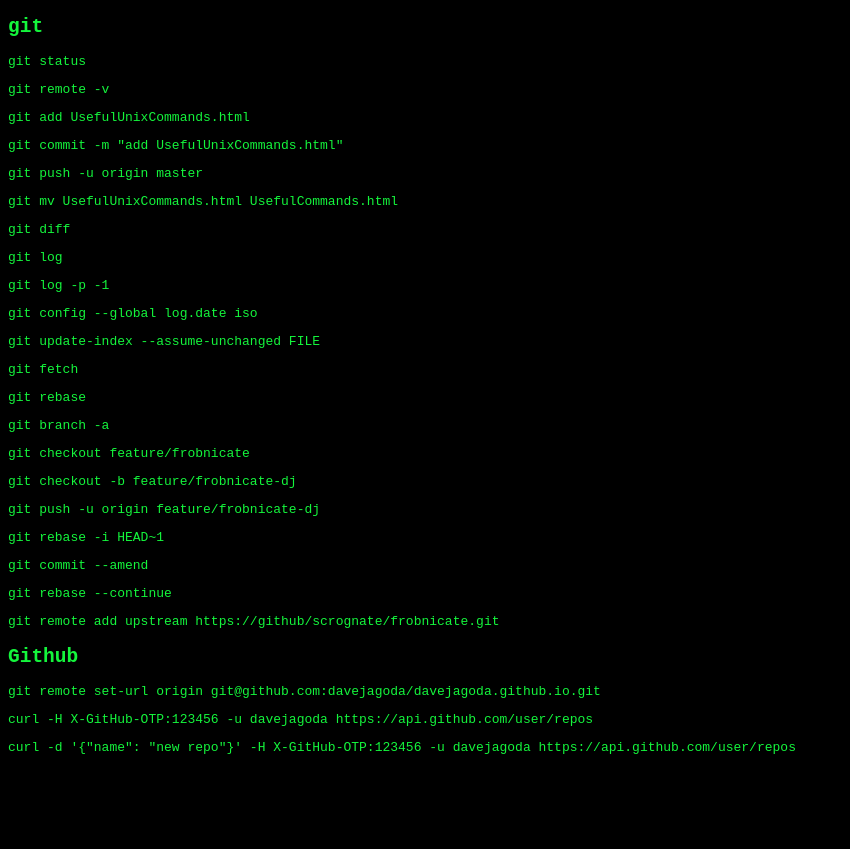
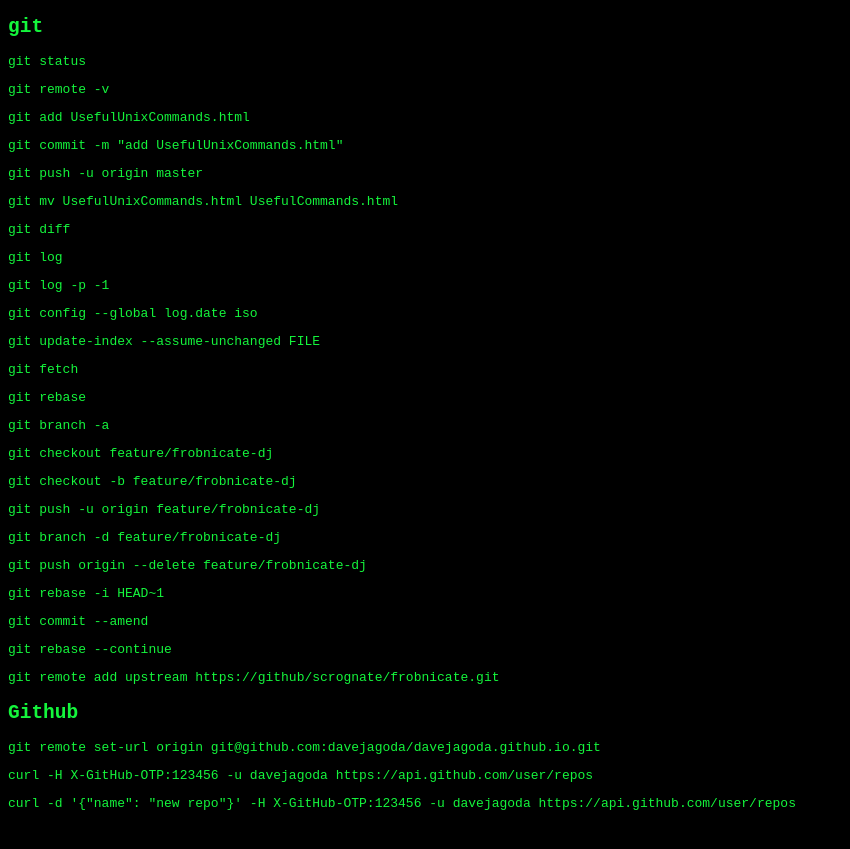
Before and after one commit to davejagoda/davejagoda.github.io, a Jekyll site: the page built from useful/useful_git_commands.md, in a window 1280 px wide. Shown: the top 849 px of the page, without its empty margins (0-850 px from the left). Built offline with Jekyll 4.4.1, drawn with Linux system fonts in a browser that asks for light colours.

Commit message:
Add branch delete commands to useful_git_commands.md

```diff
--- a/useful/useful_git_commands.md
+++ b/useful/useful_git_commands.md
@@ -34,11 +34,15 @@
 
 `git branch -a`
 
-`git checkout feature/frobnicate`
+`git checkout feature/frobnicate-dj`
 
 `git checkout -b feature/frobnicate-dj`
 
 `git push -u origin feature/frobnicate-dj`
+
+`git branch -d feature/frobnicate-dj`
+
+`git push origin --delete feature/frobnicate-dj`
 
 `git rebase -i HEAD~1`
 
```
